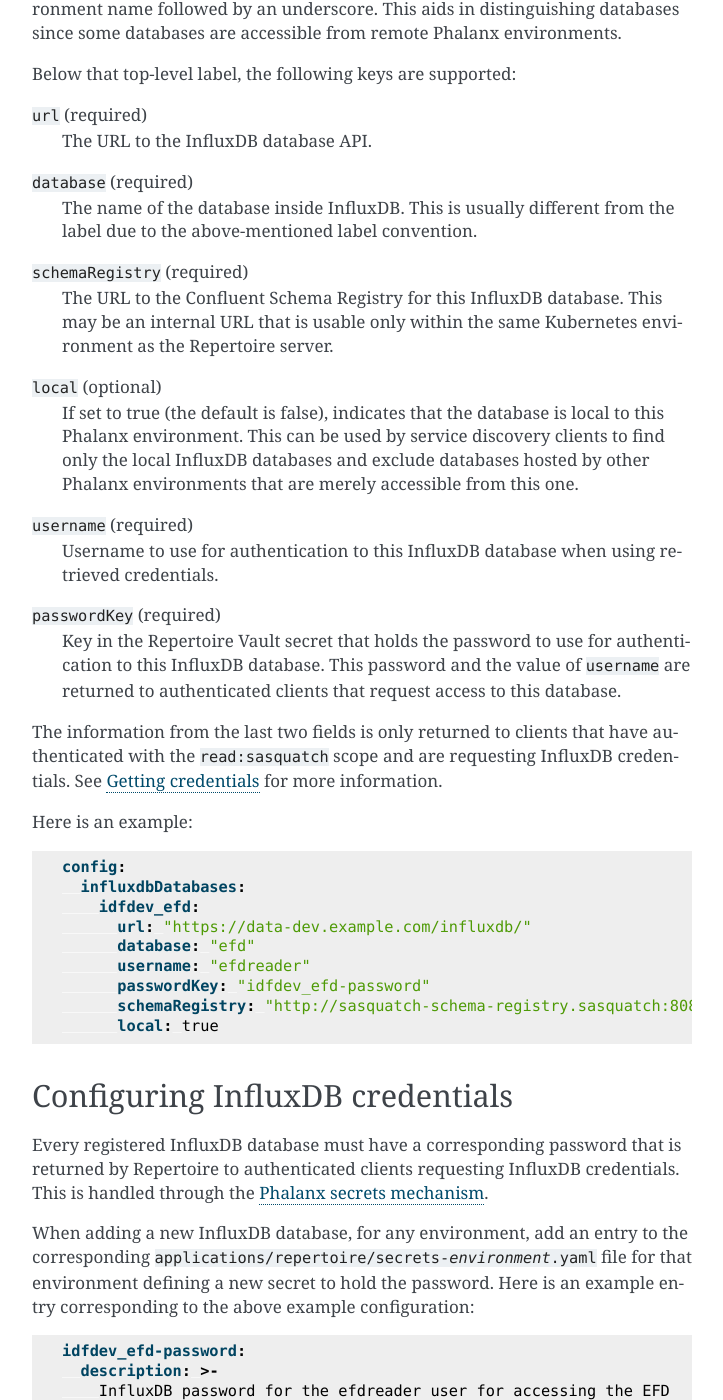
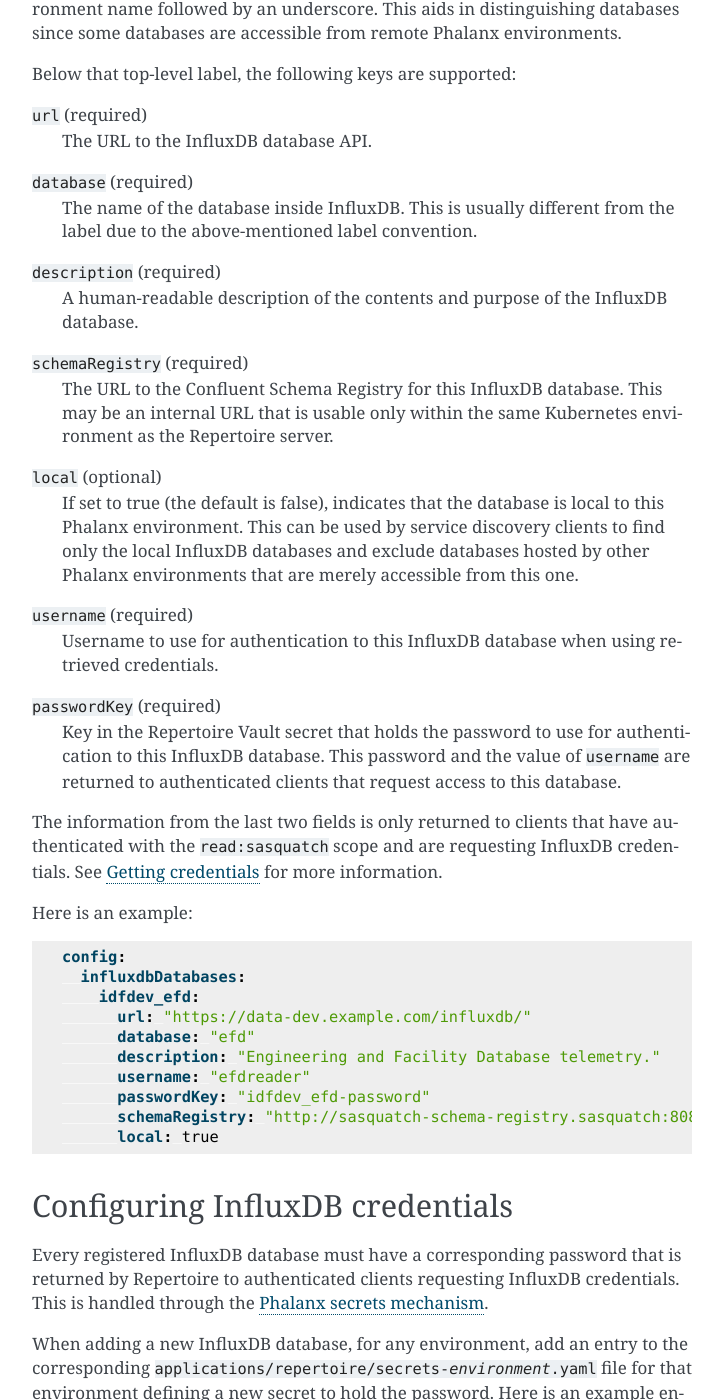
Before and after one commit to lsst-sqre/repertoire, a Sphinx documentation site: the page built from docs/operations/influxdb.rst, in a window 1280 px wide and 1400 px high, scrolled down 529 px. Shown: the whole window, without its empty margins (388-1111 px from the left). Built offline with Sphinx 7.4.7, drawn with Linux system fonts in a browser that asks for light colours; pages that are not in the unit, such as notebooks, are missing from menus.

Commit message:
Document InfluxDB database descriptions

```diff
--- a/docs/operations/influxdb.rst
+++ b/docs/operations/influxdb.rst
@@ -27,6 +27,9 @@
     The name of the database inside InfluxDB.
     This is usually different from the label due to the above-mentioned label convention.
 
+``description`` (required)
+    A human-readable description of the contents and purpose of the InfluxDB database.
+
 ``schemaRegistry`` (required)
     The URL to the Confluent Schema Registry for this InfluxDB database.
     This may be an internal URL that is usable only within the same Kubernetes environment as the Repertoire server.
@@ -54,6 +57,7 @@
        idfdev_efd:
          url: "https://data-dev.example.com/influxdb/"
          database: "efd"
+         description: "Engineering and Facility Database telemetry."
          username: "efdreader"
          passwordKey: "idfdev_efd-password"
          schemaRegistry: "http://sasquatch-schema-registry.sasquatch:8081"
--- a/docs/user-guide/influxdb.rst
+++ b/docs/user-guide/influxdb.rst
@@ -59,6 +59,9 @@
 ``database``
     The name of the InfluxDB database to use for queries.
 
+``description``
+    A human-readable description of the contents and purpose of the InfluxDB database.
+
 ``schema_registry``
     The URL (as a string) of the associated `Confluent Kafka Schema Registry <https://docs.confluent.io/platform/current/schema-registry/index.html>`__ that contains schema information for this database.
 
```
Also changed, not shown: changelog.d/20261008_120000_afa_DM_56607.md (added, +7 -0 lines).
